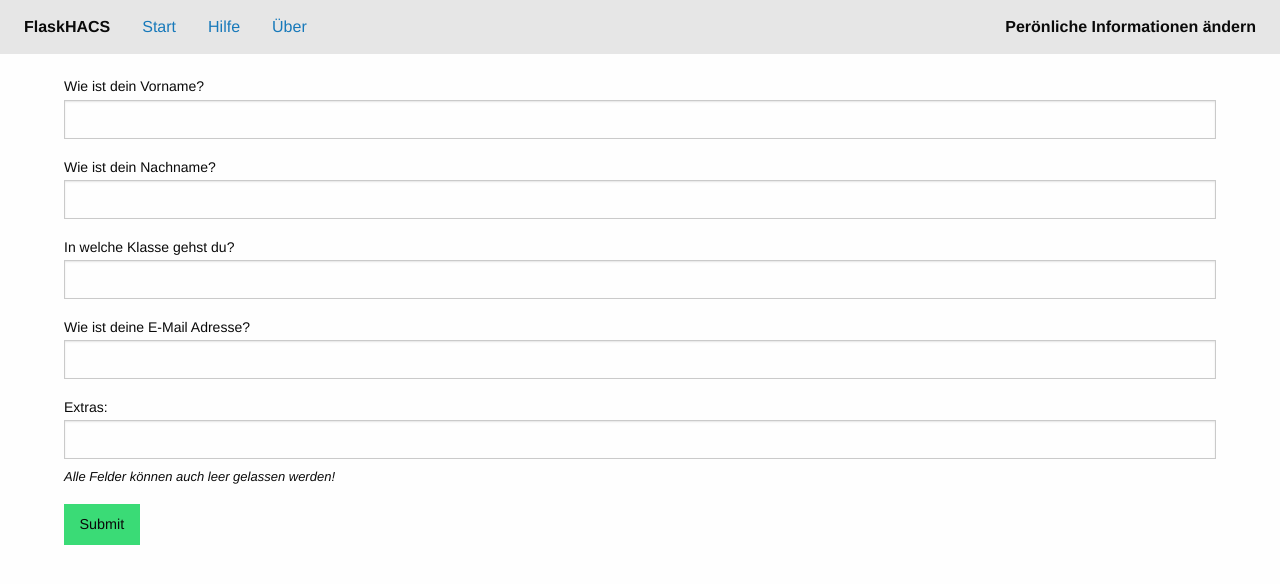
After one commit to Pudl0/Programmierwettbewerb_2021, a Flask app: template iTechnious/web/templates/personal_infos.html in a window 1280 px wide. The commit adds this page. Shown: the top 584 px of the page. Run offline with Flask 2, Linux system fonts and the light colour scheme; the template is opened without the code that fills it, so the values that code supplies are empty; parts of the project's set-up code (start-up, migrations or seed data) failed here and were passed over.

Commit message:
added personal infos, fixed some frontend bugs, added link and meme commands

```diff
--- a/iTechnious/interactions/commands/detail_felder.py
+++ b/iTechnious/interactions/commands/detail_felder.py
@@ -22,7 +22,7 @@ def run(req, client=None, options=None, mysql=None):
         fields = json.loads(guild["custom_fields"])
         fields[field] = content
         fields_json = fields
-        fields = json.dumps(fields)
+        fields = json.dumps(fields, ensure_ascii=False).encode('utf8').decode()
         cursor.execute(f"UPDATE competitions SET `custom_fields`='{fields}' WHERE `guild_id`='{guild_id}'")
     mysql.commit()
 
--- a/iTechnious/main.py
+++ b/iTechnious/main.py
@@ -233,7 +233,7 @@ def post_create_team():
         else:
             members = []
         cursor.execute(f"INSERT INTO teams (`name`, `description`, `guild_id`, `members`, `contact`, `status`, `requests`) VALUES ('{form['team_name']}', '{form['team_des']}', '{form['guild_id']}', '{members}', '{form['email']}', 'pending', '{json.dumps([])}')")
-        cursor.execute(f"SELECT * FROM competitions WHERE `guild_id`='{teams[0]['guild_id']}'")
+        cursor.execute(f"SELECT * FROM competitions WHERE `guild_id`='{form['guild_id']}'")
         guild = cursor.fetchone()
         text = client.get_guild(int(guild["guild_id"])).get_channel(int(guild["manager_chat"]))
 
@@ -592,18 +592,6 @@ def leave():
     flash("Du hast das Team verlassen.")
     return redirect(url_for("guild_overview", guild_id=team["guild_id"]))
 
-@app.route("/login/")
-def login():
-    return discord.create_session()
-@app.errorhandler(Unauthorized)
-def redirect_unauthorized(e):
-    return redirect(url_for("login"))
-
-@app.route("/callback/")
-def callback():
-    discord.callback()
-    return redirect(url_for("mainPage"))
-
 @app.route("/contact/")
 def contact():
     return render_template("contact.html")
@@ -629,6 +617,58 @@ def contactPost():
         server.close()
 
     flash("Wir haben deine Nachricht erhalten. Wir melden uns demnächst unter der angegebenen E-Mail Adresse.")
+    return redirect(url_for("mainPage"))
+
+@app.route("/personal_infos/")
+@requires_authorization
+def personal_infos():
+    with mysql.cursor() as cursor:
+        cursor.execute(f"SELECT * FROM userdata WHERE `user_id`='{discord.fetch_user().id}'")
+        data = cursor.fetchone()
+    return render_template("personal_infos.html", data=data)
+
+@app.route("/post_personal_infos/", methods=["POST"])
+@requires_authorization
+def post_personal_infos():
+    form = request.form
+    user = discord.fetch_user()
+    user_id = user.id
+    with mysql.cursor() as cursor:
+        if cursor.execute(f"SELECT * FROM userdata WHERE `user_id`='{user_id}'") == 0:
+            cursor.execute(f"INSERT INTO userdata (`user_id`, `first_name`, `last_name`, `email`, `class`, `extras`) "
+                           f"VALUES ("
+                           f"'{user_id}',"
+                           f"'{form['first_name']}',"
+                           f"'{form['last_name']}',"
+                           f"'{form['email']}',"
+                           f"'{form['class']}',"
+                           f"'{form['extras']}'"
+                           f")")
+        else:
+            cursor.execute(f"UPDATE userdata "
+                           f"SET "
+                           f"`first_name`='{form['first_name']}',"
+                           f"`last_name`='{form['last_name']}',"
+                           f"`email`='{form['email']}',"
+                           f"`class`='{form['class']}',"
+                           f"`extras`='{form['extras']}' "
+                           f"WHERE `user_id`='{user_id}'")
+    mysql.commit()
+
+    flash("Wir haben deine Informationen aktualisiert. Vielen Dank!")
+    return redirect(url_for("mainPage"))
+
+@app.route("/login/")
+def login():
+    return discord.create_session()
+@app.errorhandler(Unauthorized)
+def redirect_unauthorized(e):
+    flash(f"Bitte klicke <a href='{request.url}'>hier</a>, um auf die gewünschte Seite zu gelangen.")
+    return redirect(url_for("login"))
+
+@app.route("/callback/")
+def callback():
+    discord.callback()
     return redirect(url_for("mainPage"))
 
 @app.after_request
--- a/iTechnious/web/templates/flash.html
+++ b/iTechnious/web/templates/flash.html
@@ -10,7 +10,7 @@
         <button class="close-button" aria-label="Close alert" type="button" data-close>
           <span aria-hidden="true">&times;</span>
         </button>
-        <p>{{ message }}</p>
+        <p>{{ message|safe }}</p>
       </div>
       {% endfor %}
     {% endif %}
--- a/iTechnious/web/templates/guild.html
+++ b/iTechnious/web/templates/guild.html
@@ -38,7 +38,7 @@
               </div>
               <div class="cell auto" id="guild-name-invite">
                 <div id="guild-name">{{ guild.name }}</div>
-                <div id="guild-invite"><a href="{{ invite.url }}">{{ invite.url }}</a></div>
+                <div id="guild-invite"><a href="{{ invite.url }}" target="_blank">{{ invite.url }}</a></div>
               </div>
               <div id="guild-buttons" class="cell">
                 {% if own_team == None %}
@@ -83,10 +83,10 @@
         {% endif %}
     </div>
 
-    <div id="teams-text" class="animate__animated animate__fadeInLeft">
+    <div id="teams-text" class="">
       Teams
     </div>
-    <div id="teams" class="animate__animated animate__fadeInLeft">
+    <div id="teams" class="">
         {% if own_team != None and own_team.status == "valid" %}
         <h4>Dein Team</h4>
         <div class="team">
--- a/iTechnious/web/templates/index.html
+++ b/iTechnious/web/templates/index.html
@@ -38,6 +38,7 @@
           <li><a href="/help">Hilfe</a></li>
           <li><a href="/about">Über</a></li>
           <li><a href="/contact">Kontakt</a></li>
+          <li><a href="/personal_infos">Informationen bearbeiten</a></li>
         </ul>
       </div>
       <div class="top-bar-right">
--- /dev/null
+++ b/iTechnious/web/templates/personal_infos.html
@@ -0,0 +1,63 @@
+<!doctype html>
+<html class="no-js" lang="de">
+    <head>
+        <meta charset="utf-8" />
+        <meta http-equiv="x-ua-compatible" content="ie=edge">
+        <meta name="viewport" content="width=device-width, initial-scale=1.0" />
+        <title>FlaskHACS - Kontakt</title>
+        <link rel="stylesheet" href="/css/foundation.min.css">
+        <link rel="stylesheet" href="/css/contact.css">
+    </head>
+    <body>
+        <div class="top-bar">
+        <div class="top-bar-left">
+            <ul class="dropdown menu" data-dropdown-menu>
+            <li class="menu-text">FlaskHACS</li>
+            <li><a href="/">Start</a></li>
+            <li><a href="/help">Hilfe</a></li>
+            <li><a href="/about">Über</a></li>
+            </ul>
+        </div>
+        <div class="top-bar-right">
+            <ul class="menu">
+            <li class="menu-text">Perönliche Informationen ändern</li>
+            </ul>
+        </div>
+        </div>
+
+        <div class="content-big">
+            <form action="/post_personal_infos/" method="POST">
+                <label>
+                    Wie ist dein Vorname?
+                    <input type="text" name="first_name" value="{{ data.first_name }}">
+                </label>
+                <label>
+                    Wie ist dein Nachname?
+                    <input type="text" name="last_name" value="{{ data.last_name }}">
+                </label>
+                <label>
+                    In welche Klasse gehst du?
+                    <input type="text" name="class" value="{{ data.class }}">
+                </label>
+                <label>
+                    Wie ist deine E-Mail Adresse?
+                    <input type="email" name="email" value="{{ data.email }}">
+                </label>
+                <label>
+                    Extras:
+                    <input type="text" name="extras" value="{{ data.extras }}">
+                </label>
+                <p class="help-text">Alle Felder können auch leer gelassen werden!</p>
+
+                <input class="success button" type="submit">
+            </form>
+        </div>
+
+        <script src="/js/jquery-3.6.0.min.js"></script>
+        <script src="/js/what-input.js"></script>
+        <script src="/js/foundation.min.js"></script>
+        <script>
+        $(document).foundation();
+        </script>
+    </body>
+</html>
```
Also changed, not shown: iTechnious/bot.py (+15 -0 lines), iTechnious/interactions/commands/alles_ist_kaputt.py (added, +25 -0 lines), iTechnious/interactions/commands/link.py (added, +21 -0 lines), iTechnious/interactions/create.py (+14 -0 lines).
